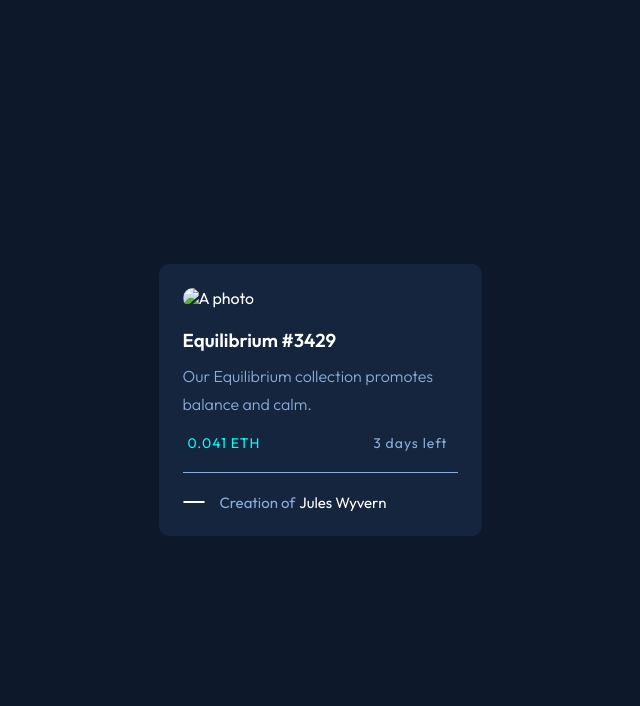
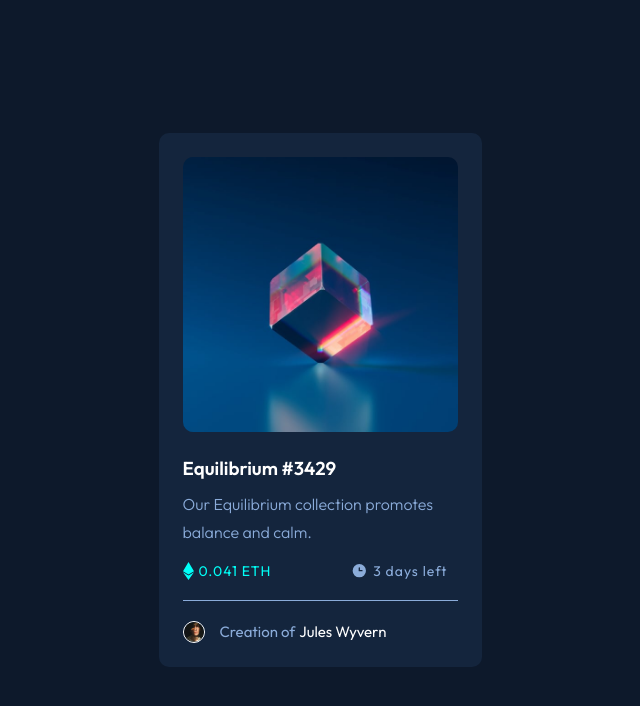
Before and after one commit to johnhaab/NFT-preview-card-component, a plain HTML site: page index.html in a window 1280 px wide. Shown: the whole page, without its empty margins (320-960 px from the left). Drawn offline with Linux system fonts and the light colour scheme.

Commit message:
Update index.html

```diff
--- a/index.html
+++ b/index.html
@@ -15,9 +15,9 @@
   <div class="card">
 
     <div class="image">
-      <img src="images/image-equilibrium.jpg" alt="A photo" class="mainimg">
+      <img src="image-equilibrium.jpg" alt="A photo" class="mainimg">
       <div>
-        <img src="images/icon-view.svg" alt="#">
+        <img src="icon-view.svg" alt="#">
       </div>
     </div>
 
@@ -29,17 +29,17 @@
 
       <div class="price-time">
        <div class="price">
-        <img src="images/icon-ethereum.svg" alt="" class="icon">
+        <img src="icon-ethereum.svg" alt="" class="icon">
         0.041 ETH
        </div>
      <div class="time">
-      <img src="images/icon-clock.svg" alt=""/>
+      <img src="icon-clock.svg" alt=""/>
         3 days left
      </div>
     </div>
 
      <div class="creator">
-        <img src="images/image-avatar.png" alt="" class="avi">
+        <img src="image-avatar.png" alt="" class="avi">
          Creation of <span>Jules Wyvern</span>
      </div>
      </div>
```
